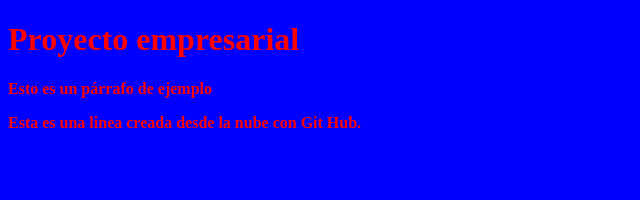
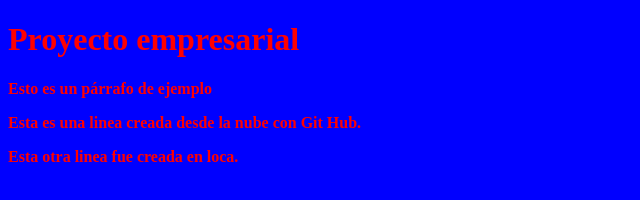
Before and after one commit to osman-dromen/CursoGit, a plain HTML site: page index.html in a window 1280 px wide. Shown: the whole page, without its empty margins (0-640 px from the left). Drawn offline with Linux system fonts and the light colour scheme.

Commit message:
Otra linea en local

```diff
--- a/index.html
+++ b/index.html
@@ -8,6 +8,7 @@
 	<h1>Proyecto empresarial</h1>
     <p>Esto es un p&aacute;rrafo de ejemplo</p>
 	<p>Esta es una linea creada desde la nube con Git Hub.</p>
+	<p>Esta otra linea fue creada en loca.</p>
 <body>
 </body>
 </html>
```
